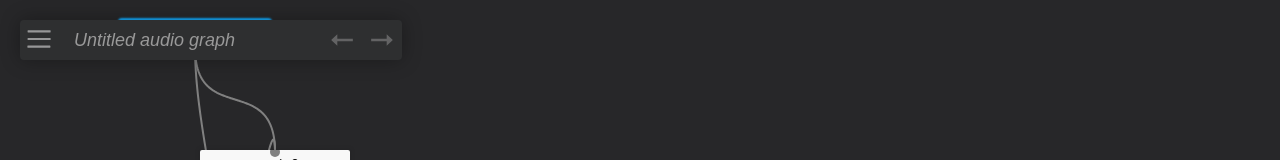
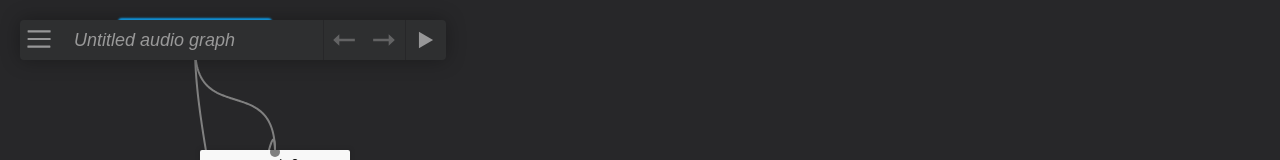
Before and after one commit to pckerneis/WebAudio-Editor, a React (Create React App) app: page / in a window 1280 px wide. Shown: the top 160 px of the page. Built offline with nearby package versions, Linux system fonts and the light colour scheme.

Commit message:
Add PlayService and play/stop button in menu bar

```diff
--- a/src/builder/WebAudioGraphBuilder.ts
+++ b/src/builder/WebAudioGraphBuilder.ts
@@ -13,12 +13,12 @@ import {
 
 interface BuildResult {
   error?: any;
-  audioGraph: AudioGraph | null;
+  audioGraph: BuiltAudioGraph | null;
 }
 
 type AudioNodes = { [id: string]: AudioNode; };
 
-interface AudioGraph {
+export interface BuiltAudioGraph {
   context: AudioContext;
   nodes: AudioNodes;
   connections: Connection[];
@@ -63,7 +63,7 @@ export class WebAudioGraphBuilder {
   }
 
   private doBuild(document: ProjectDocument,
-                  options?: Partial<WebAudioGraphBuilderOptions>): AudioGraph {
+                  options?: Partial<WebAudioGraphBuilderOptions>): BuiltAudioGraph {
     const context = options?.audioContext ?? new AudioContext(options?.audioContextOptions);
     const nodes: AudioNodes = {};
 
--- a/src/front-end/components/MenuBar/MenuBar.css
+++ b/src/front-end/components/MenuBar/MenuBar.css
@@ -11,6 +11,11 @@
     display: flex;
 }
 
+.MenuBarSeparator {
+    width: 1px;
+    border-right: var(--secondary-background-color) 1px solid;
+}
+
 .ProjectNameInput {
     font-size: 18px;
     color: var(--primary-text-color);
@@ -21,19 +26,16 @@
     flex-grow: 1;
 }
 
-.UndoIcon,
-.RedoIcon {
+.IconButton {
     filter: var(--icon-filter);
     opacity: 0.5;
 }
 
-.UndoIcon:hover:not(.disabled),
-.RedoIcon:hover:not(.disabled) {
+.IconButton:hover:not(.disabled) {
     opacity: 0.8;
 }
 
-.UndoIcon.disabled,
-.RedoIcon.disabled {
+.IconButton.disabled {
     opacity: 0.25;
 }
 
--- a/src/front-end/components/MenuBar/MenuBar.tsx
+++ b/src/front-end/components/MenuBar/MenuBar.tsx
@@ -3,23 +3,44 @@ import React, {ChangeEvent} from 'react';
 import ProjectBurgerMenu from './ProjectMenu/ProjectBurgerMenu';
 import initializeOrGetServices from '../../service/helpers/initialize-services';
 import right from './right.svg';
+import play from './play.svg';
+import stop from './stop.svg';
 import {pluck} from 'rxjs';
 import WrapAsState from '../../ui-utils/WrapAsState';
+import {consumeEvent} from '../../ui-utils/events';
 
 const PROJECT_NAME_PLACEHOLDER = 'Untitled audio graph';
 
-const {projectService, historyService} = initializeOrGetServices();
+const {projectService, historyService, playService} = initializeOrGetServices();
 
 export default function MenuBar() {
   const projectName$ = projectService.state$.pipe(pluck('projectName'))
   const [projectName] = WrapAsState(projectName$, '');
   WrapAsState(historyService.current$, null);
+  const [playing] = WrapAsState(playService.playing$, false);
 
   const handleUndo = () => historyService.undo();
   const handleRedo = () => historyService.redo();
   const handleChange = (evt: ChangeEvent<HTMLInputElement>) => {
     projectService.setProjectName(evt.target.value.trim());
   };
+  const handlePlay = (evt: any) => {
+    if (playing) {
+      playService.stop();
+    } else {
+      playService.start();
+    }
+    consumeEvent(evt);
+  };
+
+  const playButton = (
+    <img
+      className="PlayIcon IconButton"
+      alt={playing ? "Stop" : "Play"}
+      src={playing ? stop : play}
+      onClick={handlePlay}
+    />
+    );
 
   return (
     <div className="MenuBar drop-shadow">
@@ -29,8 +50,10 @@ export default function MenuBar() {
              onChange={handleChange}
              placeholder={PROJECT_NAME_PLACEHOLDER}
       />
+      <div className="MenuBarSeparator">
+      </div>
       <img
-        className={'UndoIcon' + (historyService.hasPrevious ? '' : ' disabled')}
+        className={'IconButton UndoIcon' + (historyService.hasPrevious ? '' : ' disabled')}
         src={right}
         tabIndex={0}
         onPointerDown={handleUndo}
@@ -38,13 +61,16 @@ export default function MenuBar() {
         alt="Undo"
       />
       <img
-        className={'RedoIcon' + (historyService.hasNext ? '' : ' disabled')}
+        className={'IconButton RedoIcon' + (historyService.hasNext ? '' : ' disabled')}
         src={right}
         tabIndex={0}
         onPointerDown={handleRedo}
         title={historyService.redoDescription ?? ''}
         alt="Redo"
       />
+      <div className="MenuBarSeparator">
+      </div>
+      {playButton}
     </div>
   );
 }
--- /dev/null
+++ b/src/front-end/service/PlayService.ts
@@ -0,0 +1,51 @@
+import StoreBasedService from './helpers/StoreBasedService';
+import {pluck} from 'rxjs';
+import {BuiltAudioGraph, WebAudioGraphBuilder} from '../../builder/WebAudioGraphBuilder';
+import PersistenceService from './PersistenceService';
+import MessageService from './MessageService';
+
+export default class PlayService extends StoreBasedService<PlayState> {
+  private _currentAudioGraph: BuiltAudioGraph | null = null;
+
+  public readonly playing$ = this.state$.pipe(
+    pluck('playing'),
+  );
+
+  constructor(public readonly persistenceService: PersistenceService,
+              public readonly messageService: MessageService) {
+    super(defaultPlayState());
+  }
+
+  start(): void {
+    const projectDocument = this.persistenceService.getState();
+    const buildResult = new WebAudioGraphBuilder().build(projectDocument);
+
+    if (buildResult.error) {
+      this.messageService.post(buildResult.error.message, 'error');
+    } else {
+      this._currentAudioGraph = buildResult.audioGraph;
+      this.commit(s => ({...s, playing: true}));
+    }
+
+  }
+
+  stop(): void {
+    if (this._currentAudioGraph != null) {
+      this._currentAudioGraph.context.close().then(() => {
+        this._currentAudioGraph = null;
+      });
+
+      this.commit(s => ({...s, playing: false}));
+    }
+  }
+}
+
+interface PlayState {
+  playing: boolean;
+}
+
+function defaultPlayState(): PlayState {
+  return {
+    playing: false,
+  };
+}
--- a/src/front-end/service/helpers/initialize-services.ts
+++ b/src/front-end/service/helpers/initialize-services.ts
@@ -14,6 +14,7 @@ import MessageService from '../MessageService';
 import HistoryService from '../HistoryService';
 import HistoryServiceCommandHandler from '../command-handlers/HistoryServiceCommandHandler';
 import LayoutService from '../LayoutService';
+import PlayService from '../PlayService';
 
 export default function initializeOrGetServices(): Services {
   const firstInitialization = ! SingletonWrapper.hasInstance(GraphService);
@@ -29,6 +30,7 @@ export default function initializeOrGetServices(): Services {
   const historyService = SingletonWrapper.get(HistoryService, graphService, graphSelection);
   const persistenceService = SingletonWrapper.get(PersistenceService, graphService, projectService, graphSelection, messageService, historyService);
   const layoutService = SingletonWrapper.get(LayoutService);
+  const playService = SingletonWrapper.get(PlayService, persistenceService, messageService);
 
   if (firstInitialization) {
     loadDemoProject(
@@ -54,6 +56,7 @@ export default function initializeOrGetServices(): Services {
     messageService,
     historyService,
     layoutService,
+    playService,
   }
 }
 
@@ -68,4 +71,5 @@ export interface Services {
   messageService: MessageService;
   historyService: HistoryService;
   layoutService: LayoutService;
+  playService: PlayService;
 }
```
Also changed, not shown: src/front-end/components/MenuBar/play.svg (added), src/front-end/components/MenuBar/stop.svg (added).
